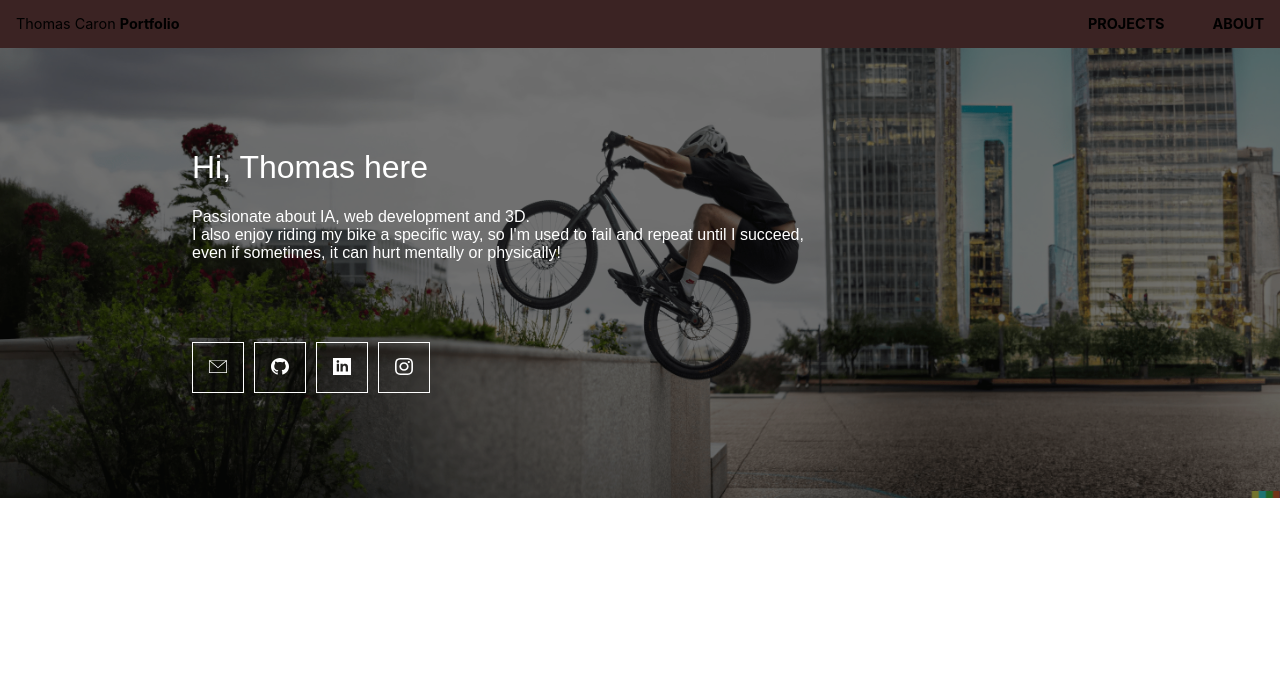
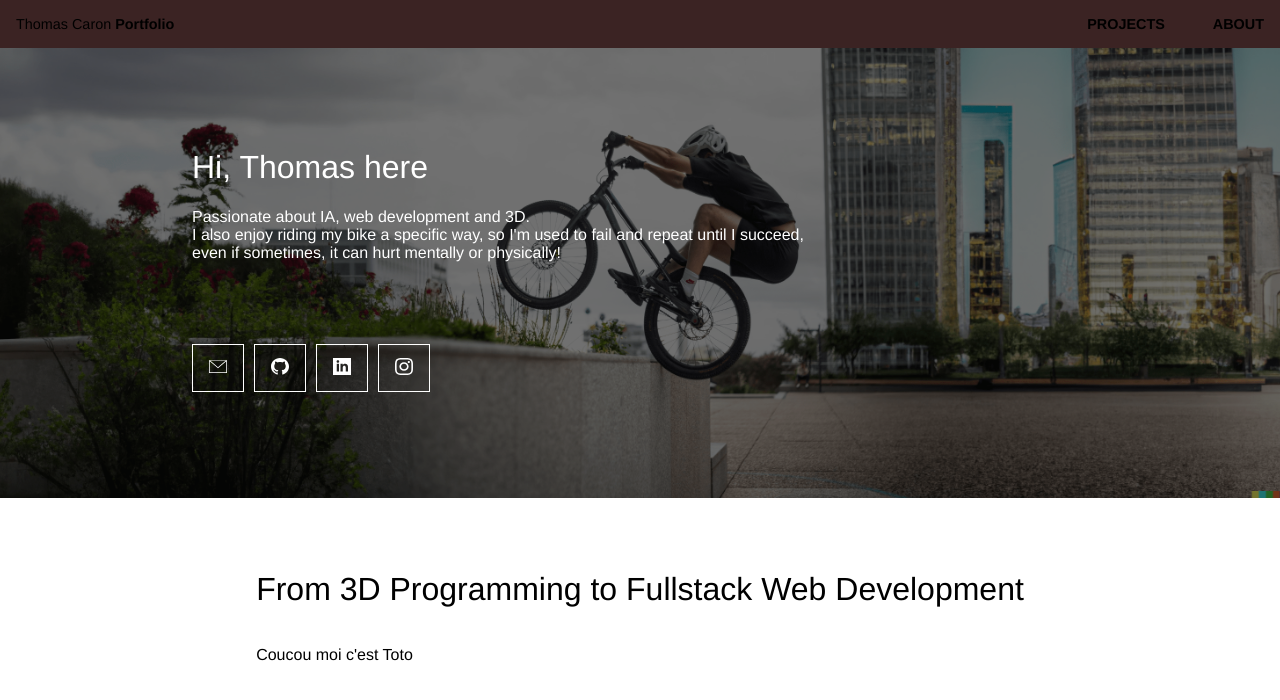
Before and after one commit to thomas-rooty/thomas-caron, a Next.js app: page /about in a window 1280 px wide. Shown: the top 700 px of the page. Built offline with nearby package versions, Linux system fonts and the light colour scheme.

Commit message:
added About content template and edited global font

```diff
--- a/app/about/page.module.css
+++ b/app/about/page.module.css
@@ -4,49 +4,3 @@
   min-height: 100vh;
   background-color: #fff;
 }
-
-.main {
-  display: flex;
-  flex-direction: column;
-  height: 100%;
-}
-
-.main > h1 {
-  color: black;
-}
-
-.heroImage {
-  margin-top: 3rem;
-  height: 450px;
-  width: 100vw;
-  object-fit: cover;
-  filter: brightness(45%);
-}
-
-.heroContent {
-  position: absolute;
-  top: 8rem;
-  left: 12rem;
-}
-
-.heroTitle {
-  color: white;
-  font-size: 2em;
-  font-family: 'IBM Plex Sans', sans-serif;
-  font-weight: 350;
-}
-
-.heroText {
-  color: white;
-  font-size: 1em;
-  font-family: 'IBM Plex Sans', sans-serif;
-  font-weight: 300;
-}
-
-.heroLinks {
-  display: flex;
-  flex-direction: row;
-  justify-content: flex-start;
-  margin-left: -0.33rem; /* used to compensate for the margin on the first link */
-  margin-top: 6rem;
-}
--- a/app/about/page.tsx
+++ b/app/about/page.tsx
@@ -1,35 +1,12 @@
 import styles from './page.module.css'
-import Image from "next/image";
-import LaDefenseBackground from '../../public/assets/LaDefenseBackground.png';
-import FooterButton from "../../components/ui/FooterButton";
+import Hero from "../../components/ui/Hero";
+import AboutContent from "../../components/ui/AboutContent";
 
 const About = () => {
   return (
     <div className={styles.container}>
-      <div className={styles.hero}>
-        <Image
-          src={LaDefenseBackground}
-          className={styles.heroImage}
-          alt="La Defense"
-          quality={100}
-        />
-        <div className={styles.heroContent}>
-          <h1 className={styles.heroTitle}>Hi, Thomas here</h1>
-          <p className={styles.heroText}>Passionate about IA, web development and 3D.<br/>
-            I also enjoy riding my bike a specific way, so I'm used to fail and repeat until I succeed,<br/>
-            even if sometimes, it can hurt mentally or physically!</p>
-          <div className={styles.heroLinks}>
-            <FooterButton href="mailto:tc.caron91@gmail.com" imgSrc={"/assets/mail.svg"} imgAlt="Mail"/>
-            <FooterButton href="https://github.com/thomas-rooty" imgSrc={"/assets/github.svg"} imgAlt="Github"/>
-            <FooterButton href="https://www.linkedin.com/in/dev-thomas-caron" imgSrc={"/assets/linkedin.svg"}
-                          imgAlt="LinkedIn"/>
-            <FooterButton href={"https://www.instagram.com/tho_macaron"} imgSrc={"/assets/instagram.svg"}
-                          imgAlt="Instagram"/>
-          </div>
-        </div>
-      </div>
-      <div className={styles.main}>
-      </div>
+      <Hero/>
+      <AboutContent/>
     </div>
   )
 }
--- a/app/globals.css
+++ b/app/globals.css
@@ -3,8 +3,7 @@ body {
   position: relative;
   padding: 0;
   margin: 0;
-  font-family: -apple-system, BlinkMacSystemFont, Segoe UI, Roboto, Oxygen,
-    Ubuntu, Cantarell, Fira Sans, Droid Sans, Helvetica Neue, sans-serif;
+  font-family: 'IBM Plex Sans', 'Helvetica Neue', Arial, sans-serif;
 }
 
 a {
--- /dev/null
+++ b/components/ui/AboutContent.module.css
@@ -0,0 +1,15 @@
+.container {
+  display: flex;
+  flex-direction: column;
+  align-items: flex-start;
+  justify-content: center;
+  padding: 3rem 1rem 0;
+  margin: 0 auto;
+  width: fit-content;
+}
+
+.container > * {
+  color: black;
+  font-family: 'IBM Plex Sans', 'Helvetica Neue', Arial, sans-serif;
+  font-weight: 300;
+}
--- /dev/null
+++ b/components/ui/AboutContent.tsx
@@ -0,0 +1,14 @@
+import styles from './AboutContent.module.css';
+
+const AboutContent = () => {
+  return (
+    <div className={styles.container}>
+      <h1 className={styles.title}>From 3D Programming to Fullstack Web Development</h1>
+      <p className={styles.description}>
+        Coucou moi c'est Toto
+      </p>
+    </div>
+  );
+}
+
+export default AboutContent;
--- a/components/ui/Header.module.css
+++ b/components/ui/Header.module.css
@@ -27,7 +27,7 @@
 }
 
 .name, .desc {
-  font-family: 'IBM Plex Sans', sans-serif;
+  font-family: 'IBM Plex Sans', 'Helvetica Neue', Arial, sans-serif;
   color: black;
   font-weight: 300;
   margin: 0;
--- /dev/null
+++ b/components/ui/Hero.module.css
@@ -0,0 +1,55 @@
+.main {
+  display: flex;
+  flex-direction: column;
+  align-content: center;
+  justify-content: center;
+  height: 100%;
+}
+
+.main > h1 {
+  color: black;
+}
+
+.heroImage {
+  margin-top: 3rem;
+  height: 450px;
+  width: 100vw;
+  object-fit: cover;
+  filter: brightness(45%);
+}
+
+.heroContent {
+  position: absolute;
+  top: 8rem;
+  left: 12rem;
+}
+
+.heroTitle {
+  color: white;
+  font-size: 2em;
+  font-family: 'IBM Plex Sans', 'Helvetica Neue', Arial, sans-serif;
+  font-weight: 350;
+}
+
+.heroText {
+  color: white;
+  font-size: 1em;
+  font-family: 'IBM Plex Sans', 'Helvetica Neue', Arial, sans-serif;
+  font-weight: 300;
+}
+
+.heroLinks {
+  display: flex;
+  flex-direction: row;
+  justify-content: flex-start;
+  margin-left: -0.33rem; /* used to compensate for the margin on the first link */
+  margin-top: 6rem;
+}
+
+.mainContent {
+  display: flex;
+  flex-direction: column;
+  margin-top: 3rem;
+  margin-left: 12rem;
+  margin-right: 12rem;
+}
--- /dev/null
+++ b/components/ui/Hero.tsx
@@ -0,0 +1,33 @@
+import styles from "./Hero.module.css";
+import Image from "next/image";
+import LaDefenseBackground from "../../public/assets/LaDefenseBackground.png";
+import FooterButton from "./FooterButton";
+
+const Hero = () => {
+  return <>
+    <div className={styles.hero}>
+      <Image
+        src={LaDefenseBackground}
+        className={styles.heroImage}
+        alt="La Defense"
+        quality={100}
+      />
+      <div className={styles.heroContent}>
+        <h1 className={styles.heroTitle}>Hi, Thomas here</h1>
+        <p className={styles.heroText}>Passionate about IA, web development and 3D.<br/>
+          I also enjoy riding my bike a specific way, so I'm used to fail and repeat until I succeed,<br/>
+          even if sometimes, it can hurt mentally or physically!</p>
+        <div className={styles.heroLinks}>
+          <FooterButton href="mailto:tc.caron91@gmail.com" imgSrc={"/assets/mail.svg"} imgAlt="Mail"/>
+          <FooterButton href="https://github.com/thomas-rooty" imgSrc={"/assets/github.svg"} imgAlt="Github"/>
+          <FooterButton href="https://www.linkedin.com/in/dev-thomas-caron" imgSrc={"/assets/linkedin.svg"}
+                        imgAlt="LinkedIn"/>
+          <FooterButton href={"https://www.instagram.com/tho_macaron"} imgSrc={"/assets/instagram.svg"}
+                        imgAlt="Instagram"/>
+        </div>
+      </div>
+    </div>
+  </>;
+}
+
+export default Hero;
```
